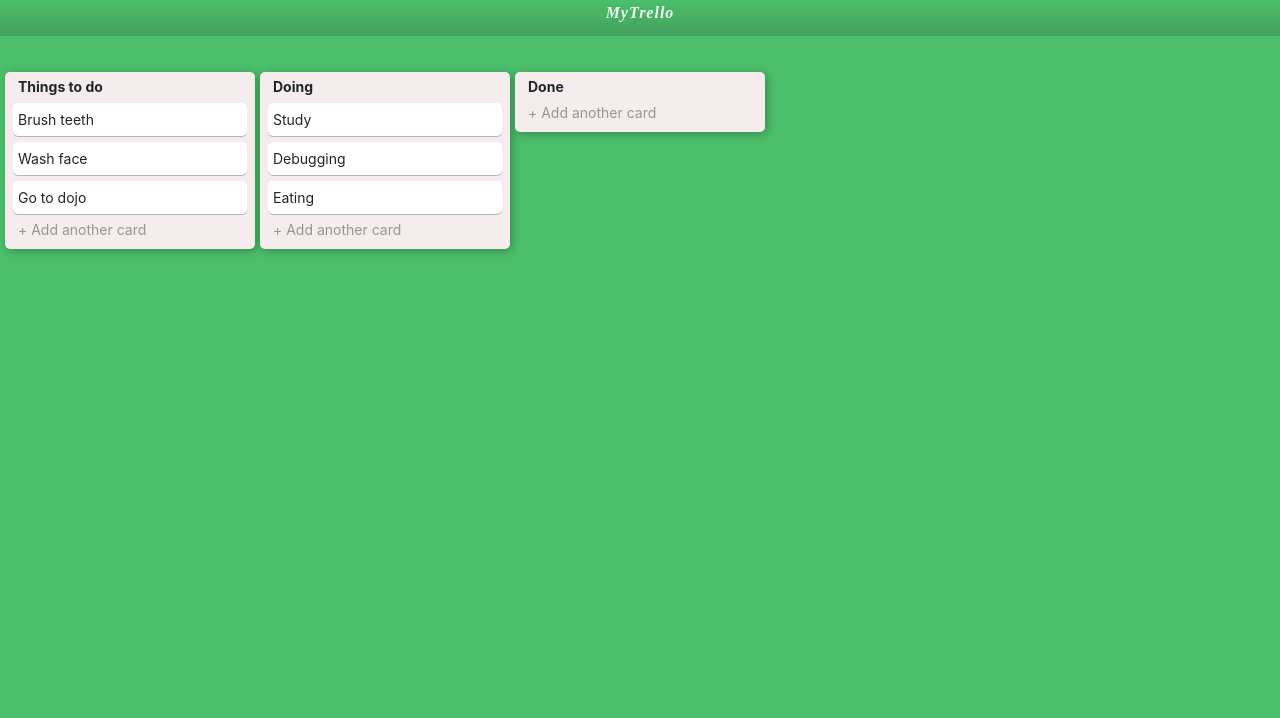
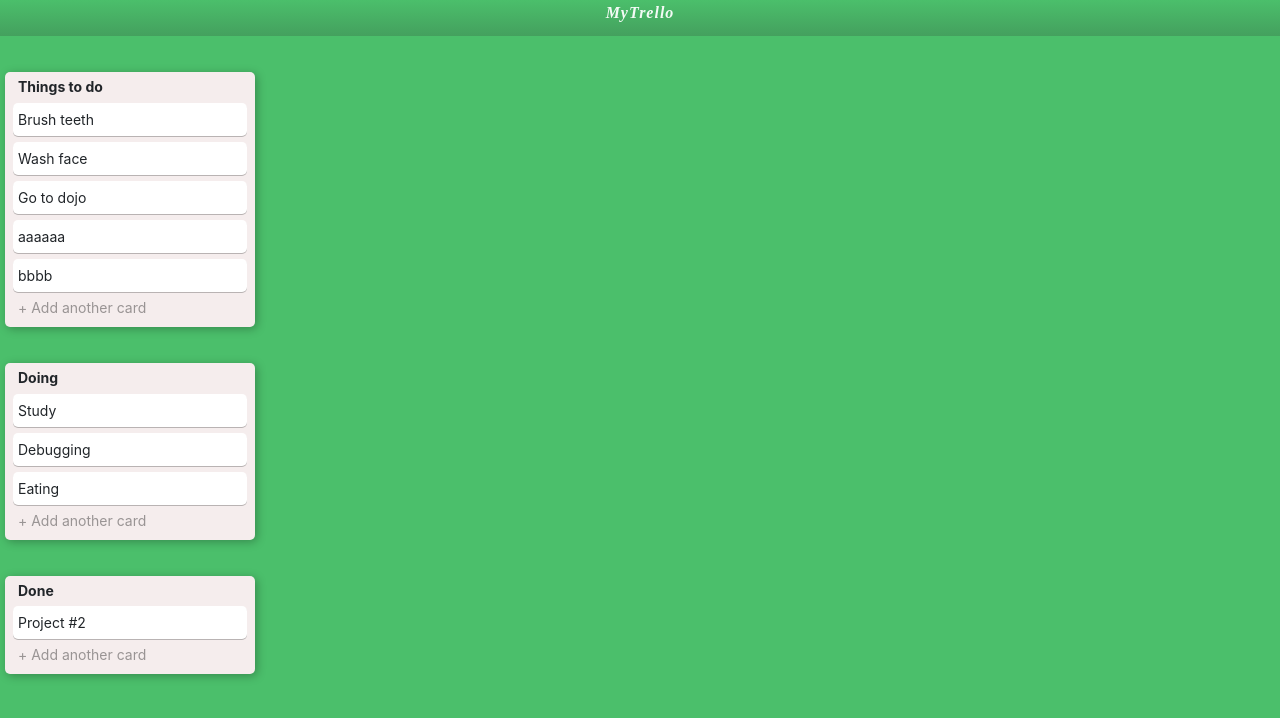
Before and after one commit to chaheein123/mytrello, a React (Create React App) app: page /main in a window 1280 px wide. Shown: the top 718 px of the page. Built offline with nearby package versions, Linux system fonts and the light colour scheme.

Commit message:
added all of the drag and drop features and fixed bugs related to the feature

```diff
--- a/package.json
+++ b/package.json
@@ -17,7 +17,8 @@
     "react-router-dom": "^5.1.2",
     "react-scripts": "3.3.0",
     "redux": "^4.0.4",
-    "redux-logger": "^3.0.6"
+    "redux-logger": "^3.0.6",
+    "uuid": "^3.3.3"
   },
   "scripts": {
     "start": "react-scripts start",
--- a/src/App.js
+++ b/src/App.js
@@ -7,11 +7,6 @@ import { LandingPage } from "./pages/LandingPage/landingpage.component";
 import MainPage from "./pages/MainPage/mainpage.component";
 
 function App() {
-
-  // console.log(useState(10));
-  const [yoyo, mama] = useState(10);
-  console.log(yoyo, "this is the yoyo");
-  console.log(mama, "This is the mama");
 
 
   return (
--- a/src/components/card/card.component.jsx
+++ b/src/components/card/card.component.jsx
@@ -3,6 +3,7 @@ import React from 'react';
 import "./card.styles.scss";
 
 import { CardItem } from "../card-item/carditem.component";
+import { Draggable } from 'react-beautiful-dnd';
 
 export const Card = (props) => (
   <div className="trello-card">
@@ -11,11 +12,23 @@ export const Card = (props) => (
         <h2>{props.title}</h2>
       </div>
       {
-        props.cardItems.map((cardItem) => {
+        props.cardItems.map((cardItem, index) => {
           return (
-            <CardItem
-              content={cardItem.content}
-            />
+            <Draggable key={cardItem.id} draggableId={cardItem.id} index={index}>
+              {(provided, snapshot) => {
+                return (
+                  <div
+                    ref={provided.innerRef}
+                    {...provided.draggableProps}
+                    {...provided.dragHandleProps}
+                  >
+                    <CardItem
+                      content={cardItem.content}
+                    />
+                  </div>
+                )
+              }}
+            </Draggable>
           )
         }
         )
--- a/src/pages/MainPage/mainpage.component.jsx
+++ b/src/pages/MainPage/mainpage.component.jsx
@@ -5,6 +5,8 @@ import "./mainpage.styles.scss";
 import { Card } from "../../components/card/card.component";
 
 import { CARD_DATA } from "../TrelloCardsDataStructure/trellocardsdata"
+
+import { DragDropContext, Droppable, Draggable } from "react-beautiful-dnd";
 
 class MainPage extends React.Component {
   constructor(props) {
@@ -14,12 +16,46 @@ class MainPage extends React.Component {
       // cards: CARD_DATA,
       cards: CARD_DATA
     };
+  }
 
-    // console.log("This is the card data", CARD_DATA);
+  onDragEnd = (result, theData) => {
+    const { source, destination } = result;
+    if (!source || !destination) return;
+    if (source.droppableId == destination.droppableId && source.index == destination.index) return;
+
+    else if (source.droppableId == destination.droppableId && source.index != destination.index) {
+      for (let i = 0; i < theData.length; i++) {
+        if (theData[i]["id"] == source.droppableId) {
+          var droppableIndex = i;
+          break;
+        }
+      }
+      let takenout = theData[droppableIndex].items.splice(source.index, 1);
+      takenout = takenout[0];
+      theData[droppableIndex].items.splice(destination.index, 0, takenout);
+    }
+
+    else if (source.droppableId != destination.droppableId) {
+      for (let i = 0; i < theData.length; i++) {
+        if (theData[i]["id"] == source.droppableId) {
+          var firstIndex = i;
+          break;
+        }
+      }
+      let takenout = theData[firstIndex].items.splice(source.index, 1);
+      takenout = takenout[0];
+      console.log(takenout, "yoyo this is the takenout");
+      for (let j = 0; j < theData.length; j++) {
+        if (theData[j]["id"] == destination.droppableId) {
+          var secondIndex = j;
+          break;
+        }
+      }
+      theData[secondIndex].items.splice(destination.index, 0, takenout)
+    }
   }
 
   render() {
-
     let cards = [...this.state.cards];
     return (
       <div className="main-page">
@@ -29,15 +65,35 @@ class MainPage extends React.Component {
         </div>
 
         <div className="main-page-body">
+          <DragDropContext onDragEnd={result => this.onDragEnd(result, this.state.cards)}>
+
             {
-            cards.map((card) => {
-              return (<Card
+              cards.map((card, index) => {
+                // console.log(index, "yeah index")
+                return (
+                  <Droppable droppableId={card.id} key={card.id}>
+                    {(provided, snapshot) => {
+                      return (
+                        <div
+                          {...provided.droppableProps}
+                          ref={provided.innerRef}
+                        >
+                          <Card
                             key={card.id}
                             title={card.title}
                             cardItems={card.items}
-              />)
+                          />
+                          {provided.placeholder}
+                        </div>
+                      )
+                    }}
+
+                  </Droppable>
+
+                )
               })
             }
+          </DragDropContext>
         </div>
       </div>
     );
--- a/src/pages/TrelloCardsDataStructure/trellocardsdata.js
+++ b/src/pages/TrelloCardsDataStructure/trellocardsdata.js
@@ -1,42 +1,58 @@
+import uuid from "uuid/v4";
 
 export const CARD_DATA = [
   {
-    id: 1,
+    id: uuid(),
     title: "Things to do",
     items: [
       {
+        id: uuid(),
         content: "Brush teeth"
       },
       {
+        id: uuid(),
         content: "Wash face"
       },
       {
+        id: uuid(),
         content: "Go to dojo"
+      },
+      {
+        id: uuid(),
+        content: "aaaaaa"
+      },
+      {
+        id: uuid(),
+        content: "bbbb"
       }
     ]
   },
   {
-    id: 2,
+    id: uuid(),
     title: "Doing",
     items: [
       {
+        id: uuid(),
         content: "Study"
       },
       {
+        id: uuid(),
         content: "Debugging"
       },
       {
+        id: uuid(),
         content: "Eating"
       }
     ]
   },
   {
-    id: 3,
+    id: uuid(),
     title: "Done",
     items: [
-      // {
-      //   content: "Project #2"
-      // }
+      {
+        id: uuid(),
+        content: "Project #2"
+      }
     ]
   }
 ]
```
Lines whose indentation alone changed are shown as unchanged.
